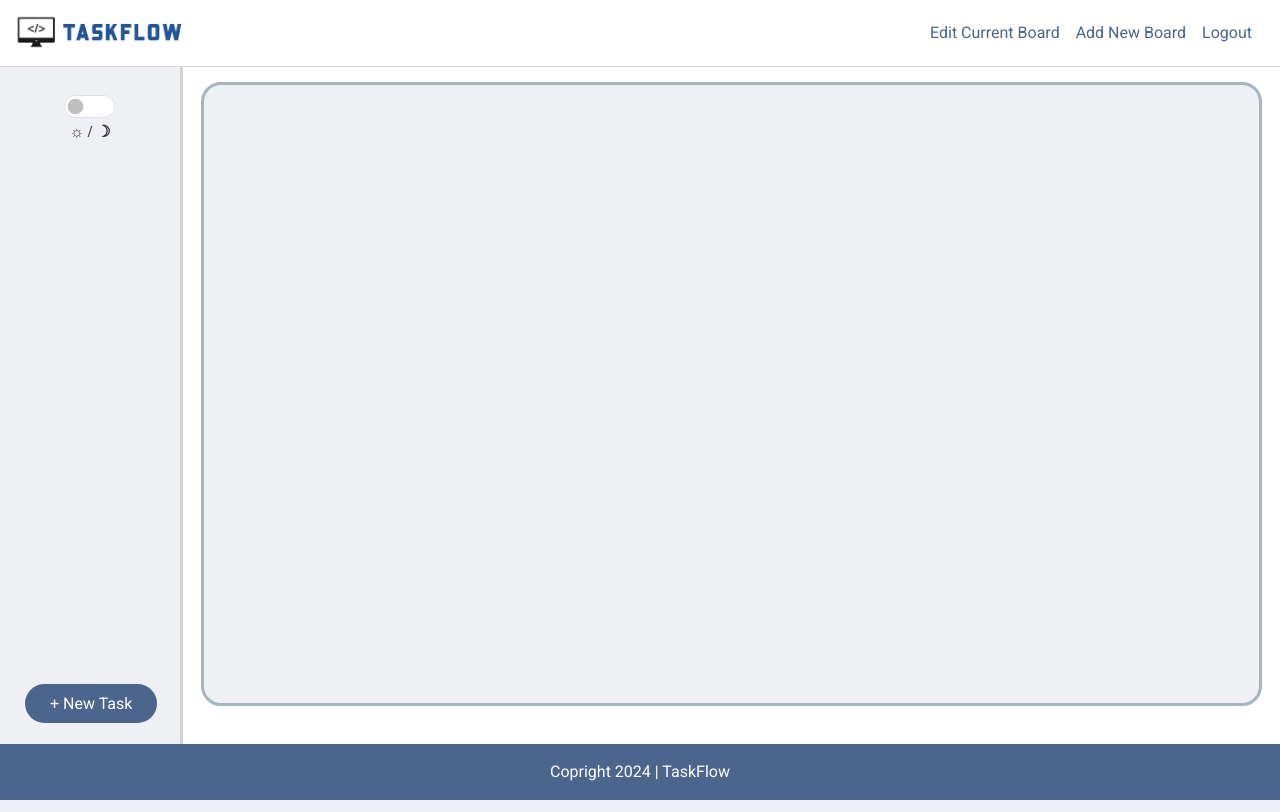
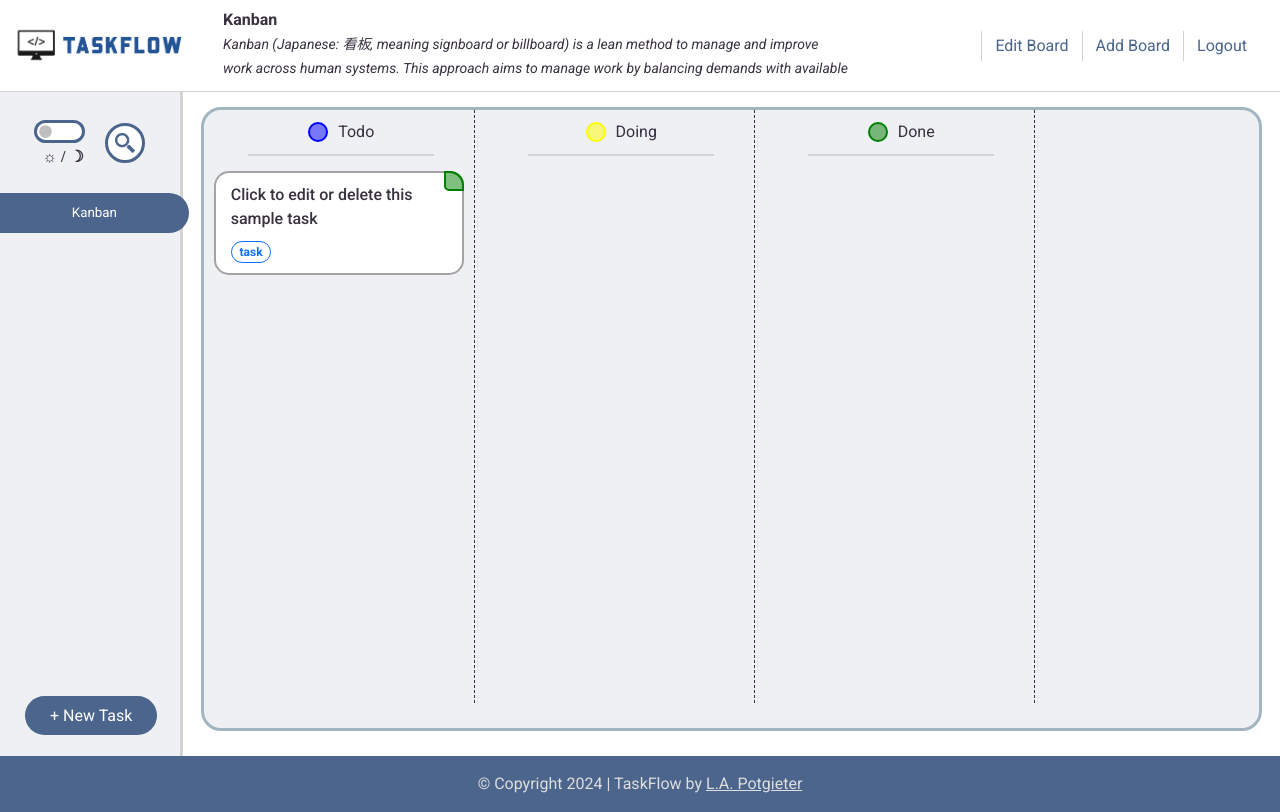
Before and after one commit to leonp84/code-institute-project-4, a Django app: page / in a window 1280 px wide. Run offline with Django 5.2, Linux system fonts and the light colour scheme; the visitor is signed in with stand-in values (Sample User, id 1); data comes from the database, SQL or seed files in the repository; data that the repository does not hold is empty; some libraries are stand-ins or nearby versions.

Commit message:
fix: ensure theme toggle consistent between pages + theme switch toggle accurate

```diff
--- a/main/admin.py
+++ b/main/admin.py
@@ -7,9 +7,9 @@ from task.models import Task
 admin.site.register(Column)
 admin.site.register(Label)
 
-admin.site.site_header = "FlowTask - Admin Panel"
+admin.site.site_header = "TaskFlow - Admin Panel"
 admin.site.site_title = "Admin Panel"
-admin.site.index_title = 'FlowTask Dashboard'
+admin.site.index_title = 'TaskFlow Dashboard'
 
 
 @admin.register(Board)
--- a/main/models.py
+++ b/main/models.py
@@ -4,8 +4,8 @@ from django.contrib.auth.models import User
 
 class Board(models.Model):
     author = models.ForeignKey(User, on_delete=models.CASCADE,
-                               related_name="boards_to_user")
-    title = models.CharField(max_length=200, blank=False, unique=True)
+                               related_name="board_to_user")
+    title = models.CharField(max_length=200, blank=False, unique=False)
     description = models.TextField(blank=True)
     has_archived_tasks = models.BooleanField(default=False)
     created_on = models.DateTimeField(auto_now_add=True)
--- a/main/templates/main/create_new_board.html
+++ b/main/templates/main/create_new_board.html
@@ -11,7 +11,7 @@
                 Title
                 <span class="asteriskField">*</span>
             </label>
-            <input type="text" name="title" maxlength="200" class="textinput form-control" pattern="[^\s].*" required id="id_title" placeholder="What project will you be tracking??">
+            <input type="text" name="title" maxlength="200" class="textinput form-control" pattern="[^\s].*" required id="id_title" placeholder="What project will you be tracking?">
         </div>
         <div id="div_id_description" class="mb-3">
             <label for="id_description" class="form-label">
--- a/main/templates/main/index.html
+++ b/main/templates/main/index.html
@@ -1,8 +1,10 @@
 {% extends 'base.html' %}
 
+{% load static %}
 {% load mathfilters %}
 
 {% block content %}
+<script src="{% static 'assets/js/index.js' %}" defer="defer"></script>
 
 <div class="board">
     {% for column in board.column_to_board.all %}
@@ -186,12 +188,11 @@
                         <input name="title" type="text" class="form-control bg-transparent"
                             id="new-task-title" placeholder="What needs to be done?" required>
                         <label for="new-task-title">Title</label>
+                        <span id="char-count-span"><span id="char-count">100</span>&nbsp;Characters Left</span>
                     </div>
-                    <div class="form-floating">
-                        <textarea name="description" class="form-control bg-transparent"
-                            placeholder="Provide some task detail..." id="floatingTextarea"></textarea>
-                        <label for="floatingTextarea">Description</label>
-                    </div>
+                        <label for="task-description">Description</label>
+                        <textarea name="description" class="form-control bg-transparent mt-1"
+                            placeholder="Provide some task detail..." id="task-description" rows="2"></textarea>
                     <hr>
                     <label for="select-status" class="mb-2">Task Priority</label>
                     <select name="priority" id="select-status" class="form-select theme-switch"
--- a/main/views.py
+++ b/main/views.py
@@ -2,19 +2,22 @@ from django.shortcuts import render, HttpResponseRedirect, reverse
 from django.contrib.auth.decorators import login_required
 from .forms import CreateBoardForm
 from .models import Board, Column, Label
+from task.models import Task
 
 
 # Create your views here.
 @login_required
 def index(request, display_board=None):
+
+    if request.user.board_to_user.all().count() == 0:
+        create_initial_board(request)
+
     all_boards = Board.objects.all()
-    print('DisplBoard = ' + str(display_board))
-
     if display_board is not None:
         current_board = Board.objects.all().filter(pk=display_board).first()
     else:
         current_board = Board.objects.all().first()
-    print(current_board)
+
     return render(
         request,
         'main/index.html',
@@ -131,3 +134,59 @@ def edit_board(request, board_id=None):
         {'all_boards': all_boards,
          'board': current_board}
         )
+
+
+def create_initial_board(request):
+
+    first_board = Board(
+        title='Kanban',
+        description='Kanban (Japanese: 看板, meaning signboard or billboard) is '
+                    'a lean method to manage and improve work across human '
+                    'systems. This approach aims to manage work by balancing '
+                    'demands with available capacity, and by improving the '
+                    'handling of system-level bottlenecks. - Wikipedia',
+
+        author=request.user
+    )
+    first_board.save()
+
+    first_column = Column(
+        title='Todo',
+        colour='blue',
+        board=first_board
+    )
+    first_column.save()
+
+    second_column = Column(
+        title='Doing',
+        colour='yellow',
+        board=first_board
+    )
+    second_column.save()
+
+    third_column = Column(
+        title='Done',
+        colour='green',
+        board=first_board
+    )
+    third_column.save()
+
+    new_label = Label(
+        title='task',
+        colour='primary',
+        board=first_board
+    )
+    new_label.save()
+
+    new_task = Task(
+        title='Click to edit or delete this sample task',
+        description='You can edit this board by adding new columns'
+                    ' and/or labels. Click on "Edit Current Board" '
+                    ' above.',
+        priority='green',
+        column=first_column
+    )
+    new_task.save()
+    new_task.label.add(new_label)
+
+    return HttpResponseRedirect(reverse('show_board', args=[first_board.id]))
--- a/static/assets/css/style.css
+++ b/static/assets/css/style.css
@@ -1,7 +1,7 @@
 @import url('https://fonts.googleapis.com/css2?family=Roboto:ital,wght@0,100;0,300;0,400;0,500;0,700;0,900;1,100;1,300;1,400;1,500;1,700;1,900&display=swap');
 
 :root {
-    --project-blue: #4b658c;
+    --project-blue: rgb(75, 101, 140);
     --project-grey: #383140;
     --project-white: #EEF0F4;
 }
@@ -55,6 +55,15 @@ body {
     color: rgb(71, 110, 183);
 }
 
+.nav-item {
+    border-left: 1px solid lightgrey;
+    padding: 5px;
+    text-align: center;
+    display: flex;
+    align-items: center;
+    height: 30px;
+}
+
 nav {
     border-bottom: 1px solid lightgray;
 }
@@ -71,6 +80,34 @@ nav {
 .nav-link:hover {
     text-decoration: underline;
 }
+
+#search-icon {
+    display: flex;
+    justify-content: center;
+    align-items: center;
+    height: 40px;
+    width: 40px;
+    border-radius: 50%;
+    border: 3px solid var(--project-blue);
+    background-color: white;
+    margin-left: 20px;
+}
+
+#search-icon:hover {
+    background-color: rgba(0, 0, 0, 0.416);
+    cursor: pointer;
+}
+
+#board-info-text {
+    max-width: 625px;
+    max-height: 75px;
+    margin-right: 10px;
+    overflow-y: scroll;
+    overflow-x: hidden;
+    -ms-overflow-style: none;
+    scrollbar-width: none;
+}
+
 
 main {
     display: flex;
@@ -222,7 +259,7 @@ main {
 }
 
 .task-title:hover {
-    color: rgb(64, 64, 172)
+    color: var(--project-blue);
 }
 
 .task-card-priority {
@@ -249,6 +286,12 @@ main {
     position:absolute;
     top: -2px;
     right: -4px;
+}
+
+#char-count-span {
+    font-size: 12px;
+    color: rgb(172, 170, 170);
+    margin-left: 10px;
 }
 
 #archived-tasks .modal-dialog {
@@ -286,7 +329,13 @@ main {
 #toggle-theme {
     height: 23px;
     width: 51px;
+    cursor: pointer;
+    border: 3px solid var(--project-blue);
 }
+#toggle-theme:hover {
+    background-color: rgba(0, 0, 0, 0.416);
+}
+
 
 .form-check-input:checked {
     background-color: var(--project-blue);
@@ -329,7 +378,16 @@ footer {
     justify-content: center;
     width: 100vw;
     background-color: var(--project-blue);
-    color: white;
+    color: rgb(222, 222, 222);
+}
+
+footer a {
+    color: rgb(222, 222, 222);
+}
+
+footer a:hover {
+    color: black;
+    text-decoration: none;
 }
 
 /* Color classes for use with the Column & Label Models */
@@ -390,9 +448,10 @@ footer {
     border: 2px solid rgb(205, 205, 205);
 }
 
-.account-form-image input {
+.account-form-image input[type="text"] {
     padding: 8px;
     overflow-y: scroll;
+    overflow-x: hidden;
 }
 
 #div_id_colour label:hover {
--- a/static/assets/js/edit-board.js
+++ b/static/assets/js/edit-board.js
@@ -98,7 +98,6 @@ function checkColumnNameDuplicates() {
         if (e.key == 'Backspace') {
             currentInput = this.value.slice(0,-1)
         }
-        console.log(currentInput)
 
         // Get current column names from unfocused input fields
         let currentCols = []
--- a/static/assets/js/script.js
+++ b/static/assets/js/index.js
@@ -1,19 +1,10 @@
-if (window.localStorage.getItem('currentTheme') == 'dark') {
-    toggleTheme()
-}
-
 $(function () {
-
-    $('#signup_form').find('#id_email').attr('placeholder', 'Email (optional)')
-    $('#reset-password').find('button').addClass('btn btn-outline-primary')
 
     IdCounter = 2
 
     $('#add-new-subtask').on('click', function () {
         $('#subtask-container').append(extraTask(IdCounter))
-
         $('input[name="subtasks"]').focus()
-
 
         IdCounter++
         $('.delete-subtask').on('click', function () {
@@ -26,50 +17,17 @@ $(function () {
         $(this).next().toggleClass('strikethrough')
     })
 
-    // Theme Toggle Function
-    $('#toggle-theme').on('click', function() {
-        $('body').toggleClass('dark')
-        $('.theme-switch').toggleClass('bg-dark');
-        if ($('html').attr('data-bs-theme') == 'light') {
-            $('html').attr('data-bs-theme', 'dark')
-            window.localStorage.currentTheme = 'dark'
-            window.localStorage.setItem('currentTheme', 'dark')
-
-
-        } else {
-            $('html').attr('data-bs-theme', 'light')
-            window.localStorage.setItem('currentTheme', 'light')
-
-        }
-        $('#logo-light').toggle()
-        $('#logo-dark').toggle()
-
-    })
-
     addEventListener()
     checkTaskNameDuplicates()
 
 
-    // Updating DOM Progress Bar Visuals due to HTML Linter giving errors with Python Templating Language
+    // Updating DOM Progress Bar Visuals to avoid linting issues
     let progressBars = document.getElementsByClassName('progress-bar');
     for (let i = 0; i < progressBars.length; i++) {
         newValue = progressBars[i].getAttribute('aria-valuenow')
         progressBars[i].setAttribute('style', `width: ${newValue}%`)
     }
 })
-
-function toggleTheme() {
-    $('body').toggleClass('dark')
-    $('.theme-switch').toggleClass('bg-dark');
-    if ($('html').attr('data-bs-theme') == 'light') {
-        $('html').attr('data-bs-theme', 'dark')
-    } else {
-        $('html').attr('data-bs-theme', 'light')
-
-    }
-    $('#logo-light').toggle()
-    $('#logo-dark').toggle()
-}
 
 function extraTask(num) {
     return `
@@ -94,7 +52,6 @@ function checkTaskNameDuplicates() {
     for (i = 0; i < saved_tasks.length; i++) {
         currentTasks.push(saved_tasks[i].innerText)
     }
-    console.log(currentTasks)
 
     let errorState = false
     document.getElementById('new-task-title').addEventListener('keydown', function(e) {
@@ -103,6 +60,13 @@ function checkTaskNameDuplicates() {
         user_input = this.value + e.key
         if (e.key == 'Backspace') {
             user_input = this.value.slice(0,-1)
+        }
+
+        if (user_input.length > 100) {
+            e.preventDefault()
+        } else {
+            // Update Character Count with Task Title Creation
+            $('#char-count').text(100 - user_input.length)
         }
 
         if (currentTasks.includes(user_input)) {
--- /dev/null
+++ b/static/assets/js/project.js
@@ -0,0 +1,52 @@
+if (window.localStorage.getItem('currentTheme') == 'dark') {
+    toggleTheme()
+}
+
+$(function() {
+
+    // Check for Theme Toggle
+    $('#toggle-theme').on('click', function() {
+        $('body').toggleClass('dark')
+        $('.theme-switch').toggleClass('bg-dark');
+        if ($('html').attr('data-bs-theme') == 'light') {
+            $('html').attr('data-bs-theme', 'dark')
+            window.localStorage.setItem('currentTheme', 'dark')
+            $('.form-switch .form-check-input').css('background-position', 'right center')
+
+
+        } else {
+            $('html').attr('data-bs-theme', 'light')
+            window.localStorage.setItem('currentTheme', 'light')
+            $('.form-switch .form-check-input').css('background-position', 'left center')
+
+
+        }
+        $('#logo-light').toggle()
+        $('#logo-dark').toggle()
+    })
+
+    // Update Account Form Visuals (if present)
+    if ($('#signup_form')) {
+    $('#signup_form').find('#id_email').attr('placeholder', 'Email (optional)')
+    $('#reset-password').find('button').addClass('btn btn-outline-primary')
+    }
+
+    // Update Footer Copyright Date
+    let now = new Date();
+    $('#footer-date').text(now.getFullYear())
+})
+
+
+function toggleTheme() {
+    $('body').toggleClass('dark')
+    $('.theme-switch').toggleClass('bg-dark');
+    if ($('html').attr('data-bs-theme') == 'light') {
+        $('html').attr('data-bs-theme', 'dark')
+        $('.form-switch .form-check-input').css('background-position', 'right center')
+    } else {
+        $('html').attr('data-bs-theme', 'light')
+        $('.form-switch .form-check-input').css('background-position', 'left center')
+    }
+    $('#logo-light').toggle()
+    $('#logo-dark').toggle()
+}
--- a/taskflow/settings.py
+++ b/taskflow/settings.py
@@ -15,7 +15,7 @@ BASE_DIR = Path(__file__).resolve().parent.parent
 SECRET_KEY = os.environ.get('SECRET_KEY')
 
 # SECURITY WARNING: don't run with debug turned on in production!
-DEBUG = False
+DEBUG = True
 
 ALLOWED_HOSTS = [
     ".gitpod.io",
--- a/templates/base.html
+++ b/templates/base.html
@@ -27,10 +27,8 @@
     <script src="https://cdn.jsdelivr.net/npm/bootstrap@5.3.3/dist/js/bootstrap.bundle.min.js"
         integrity="sha384-YvpcrYf0tY3lHB60NNkmXc5s9fDVZLESaAA55NDzOxhy9GkcIdslK1eN7N6jIeHz" crossorigin="anonymous"
         defer="defer"></script>
-    <!-- Font Awesome JavaScript -->
-    <script src="https://kit.fontawesome.com/0d8d5fb198.js" crossorigin="anonymous"></script>
-    <!-- Project JavaScript -->
-    <script src="{% static 'assets/js/script.js' %}" defer="defer"></script>
+    <!-- Project Wide JavaScript -->
+    <script src="{% static 'assets/js/project.js' %}" defer="defer"></script>
     <!-- Bootstrap CSS -->
     <link href="https://cdn.jsdelivr.net/npm/bootstrap@5.3.3/dist/css/bootstrap.min.css" rel="stylesheet"
         integrity="sha384-QWTKZyjpPEjISv5WaRU9OFeRpok6YctnYmDr5pNlyT2bRjXh0JMhjY6hW+ALEwIH" crossorigin="anonymous">
@@ -57,7 +55,7 @@
                     <img src="{% static 'assets/images/logo-dark.png' %}" alt="TaskFlow Logo" height="40">
                 </a>
             </div>
-            <div class="ms-3 d-none d-md-block">
+            <div class="ms-3 d-none d-md-block" id="board-info-text">
                 <span><strong>{{ board.title }}</strong></span><br>
                 <span class="small"><em>{{ board.description }}</em></span>
             </div>
@@ -90,12 +88,12 @@
                     </li>
                     {% if home %}
                     <li class="nav-item">
-                        <a class="nav-link" href="{% url 'edit_board' board.id %}">Edit Current Board</a>
+                        <a class="nav-link" href="{% url 'edit_board' board.id %}">Edit Board</a>
                     </li>
                     {% endif %}
                     {% if user.is_authenticated %}
                     <li class="nav-item">
-                        <a class="nav-link" href="{% url 'create_new_board' %}">Add New Board</a>
+                        <a class="nav-link" href="{% url 'create_new_board' %}">Add Board</a>
                     </li>
                     {% endif %}
                     {% if board.has_archived_tasks == True and home %}
@@ -130,12 +128,17 @@
         {% endblock %}
 
         <div class="side-board theme-switch d-none d-md-flex flex-column pt-4">
-            <div class="d-flex justify-content-center flex-column align-items-center mb-4">
+            <div class="d-flex justify-content-center align-items-center mb-4">
+                <div>
                     <div class="form-check form-switch d-flex justify-content-center">
                         <input id="toggle-theme" class="form-check-input" type="checkbox" role="switch"
                             id="flexSwitchCheckDefault">
                     </div>
-                <span style="font-family: serif"><strong>&#9788; / &#9789;</strong></span>
+                    <span class="ms-2" style="font-family: serif"><strong>&#9788; / &#9789;</strong></span>
+                </div>
+                <div id="search-icon">
+                    <img src="{% static 'assets/images/search.png' %}" class="" alt="Search Icon" height="20">
+                </div>
             </div>
             {% for board in all_boards.all %}
             <a href="{% url 'show_board' board.id %}" class="board-name">
@@ -156,7 +159,8 @@
 
 
     <footer>
-        <span class="p-3">Copright 2024 | TaskFlow</span>
+        <span class="p-3">&copy; Copyright <span id="footer-date">9999</span> | TaskFlow by <a
+                href="https://github.com/leonp84" target="_blank">L.A. Potgieter</a></span>
     </footer>
 
 </body>
```
Also changed, not shown: templates/admin/base_site.html (added, +25 -0 lines), main/migrations/0023_alter_board_author_alter_board_title.py (added), static/assets/images/logo-admin.webp (added), static/assets/images/search.png (added). Lines whose indentation alone changed are shown as unchanged.
